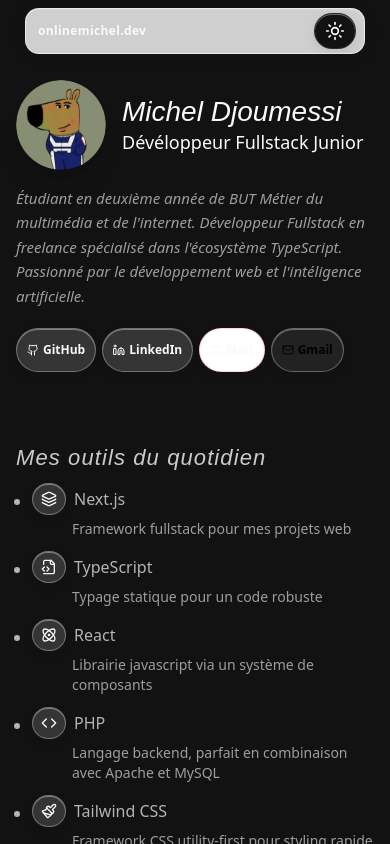
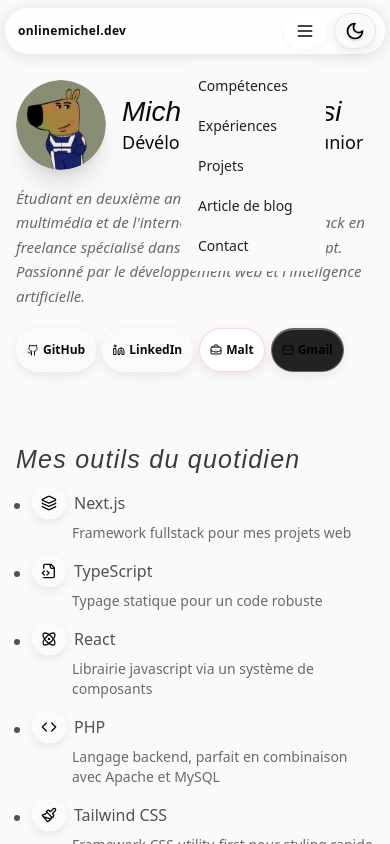
Before and after one commit to michel-DC/Portfolio, a Next.js app: page / in a window 390 px wide. Both pictures are taken after a click on the button 335 px from the left and 31 px from the top of the page. Shown: the top 844 px of the page. Built offline with nearby package versions, Linux system fonts and the light colour scheme; a web font is replaced by a local one.

Commit message:
Enhance Header component with smooth scrolling functionality for section links, update contact link behavior, and improve styling for menu dropdown. Adjust heading sizes in BlogSection, ContactSection, ProjectsSection, SkillsSection, and WorksSection for consistency across sections.

```diff
--- a/src/components/layout/header.tsx
+++ b/src/components/layout/header.tsx
@@ -5,9 +5,6 @@
 import { Button } from "../ui/button";
 import { Sun, Moon, Menu as MenuIcon } from "lucide-react";
 
-/**
- * Header component with floating glassmorphism bubble, always visible during scroll.
- */
 export function Header() {
   const [theme, setTheme] = useState<"dark" | "light">(() => {
     if (typeof window !== "undefined") {
@@ -66,20 +63,40 @@
     { label: "Expériences", href: "#works" },
     { label: "Projets", href: "#projects" },
     { label: "Article de blog", href: "#blog" },
-    { label: "Contact", href: "mailto:micheldjoumessi.contact@gmail.com" },
+    { label: "Contact", href: "#contact" },
   ];
 
-  // --- Floating Glass Morph Header Bubble ---
+  // Handler pour scroll avec offset de 20px vers le bas
+  const handleSectionClick = (e: React.MouseEvent, href: string) => {
+    // Pour mailto ou liens externes on laisse le comportement par défaut
+    if (!href.startsWith("#")) return;
+
+    e.preventDefault();
+    const id = href.slice(1);
+    const el = document.getElementById(id);
+    if (el) {
+      const rect = el.getBoundingClientRect();
+      // Scroll vers l'id en soustrayant 20px après le top relatif à la fenêtre
+      const scrollTarget = window.scrollY + rect.top - 40;
+      window.scrollTo({
+        top: scrollTarget,
+        behavior: "smooth",
+      });
+      setMenuOpen(false);
+    }
+  };
+
   return (
     <div className="fixed top-2 left-0 w-full z-99 flex justify-center pointer-events-none sm:top-4">
       <header
         className="
           pointer-events-auto
           flex items-center
-          w-[95vw] max-w-[340px] xs:max-w-[370px] sm:w-full sm:max-w-3xl
+          w-[99vw] max-w-[380px] xs:max-w-[420px] sm:w-full sm:max-w-3xl
           mx-auto
           px-2 py-1 sm:px-4 sm:py-2 gap-1 sm:gap-2
-          rounded-xl sm:rounded-3xl shadow-lg
+          rounded-3xl
+          shadow-lg
           bg-white/80 dark:bg-white/10
           backdrop-blur-[8px] sm:backdrop-blur-[10px]
           border border-white/60 dark:border-white/15
@@ -104,7 +121,7 @@
         </div>
         <div className="flex items-center gap-2 sm:gap-3 relative">
           <div className="relative">
-            {/* <Button
+            <Button
               ref={menuBtnRef}
               onClick={() => setMenuOpen((menu) => !menu)}
               aria-label="Ouvrir le menu"
@@ -121,28 +138,63 @@
                 size={20}
                 className="w-5 h-5 shrink-0 text-foreground dark:text-foreground"
               />
-            </Button> */}
+            </Button>
             {menuOpen && (
               <div
                 ref={menuRef}
                 className={`
-                  absolute right-0 mt-3 min-w-[145px] xs:min-w-[165px] sm:min-w-[180px] rounded-2xl sm:rounded-3xl z-50 p-1.5 sm:p-2
+                  absolute right-0 mt-3 min-w-[145px] xs:min-w-[165px] sm:min-w-[190px] rounded-2xl sm:rounded-3xl z-50 p-1.5 sm:p-2
                   flex flex-col gap-1
-                  bg-white/95 dark:bg-white/15
-                  backdrop-blur-md shadow-lg transition-all
-                  border border-white/70 dark:border-white/10
-                  sm:bg-white/80
+                  ${
+                    menuOpen
+                      ? `
+                        bg-background backdrop-blur-none! shadow-none! border-transparent!
+                        sm:bg-white/40
+                        sm:backdrop-blur-[18px]
+                        sm:shadow-[0_10px_40px_0_rgba(80,80,180,0.14),0_1.5px_0.5px_0_rgba(255,255,255,0.23)_inset,0_2px_8px_rgba(255,255,255,0.13)_inset]
+                        sm:border sm:border-white/45
+                        sm:dark:bg-white/10 sm:dark:border-white/7
+                      `
+                      : `
+                        bg-white/95 dark:bg-white/15 backdrop-blur-md shadow-lg border border-white/70 dark:border-white/10
+                        sm:bg-white/40
+                        sm:backdrop-blur-[18px]
+                        sm:shadow-[0_10px_40px_0_rgba(80,80,180,0.14),0_1.5px_0.5px_0_rgba(255,255,255,0.23)_inset,0_2px_8px_rgba(255,255,255,0.13)_inset]
+                        sm:border sm:border-white/45
+                        sm:dark:bg-white/10 sm:dark:border-white/7
+                      `
+                  }
+                  transition-all
                 `}
                 style={{
                   boxShadow:
-                    "0 8px 32px 0 rgba(0,0,0,0.09), inset 0 1px 0 rgba(255,255,255,0.35)",
+                    // sm: glass effect - strong blur + layered shadows and insets
+                    "0 10px 40px 0 rgba(80,80,180,0.14), 0 1.5px 0.5px 0 rgba(255,255,255,0.23) inset, 0 2px 8px rgba(255,255,255,0.13) inset",
+                  backdropFilter:
+                    // Enable maximum blur, contrast, and (on desktop) slight brightness
+                    "blur(18px) saturate(1.3) brightness(1.13)",
+                  WebkitBackdropFilter:
+                    "blur(18px) saturate(1.3) brightness(1.13)",
+                  border: "1px solid rgba(255,255,255,0.45)",
+                  ...(window.innerWidth < 640 && {
+                    // On mobile, override glassmorphism to be minimal
+                    boxShadow:
+                      "0 8px 32px 0 rgba(0,0,0,0.09), inset 0 1px 0 rgba(255,255,255,0.15)",
+                    backdropFilter: "blur(4px)",
+                    WebkitBackdropFilter: "blur(4px)",
+                    border: "1px solid transparent",
+                  }),
                 }}
               >
                 {sections.map((section) => (
                   <Link
                     key={section.href}
                     href={section.href}
-                    onClick={() => setMenuOpen(false)}
+                    onClick={(e) => {
+                      handleSectionClick(e, section.href);
+                      // Pour les liens autres que hash
+                      if (!section.href.startsWith("#")) setMenuOpen(false);
+                    }}
                     className="flex items-center gap-2 sm:gap-3 px-2.5 py-2 sm:px-4 rounded-xl text-sm font-medium text-foreground/90 hover:bg-white/25 dark:hover:bg-white/15 transition focus:outline-none focus:ring-2 focus:ring-white/30"
                     tabIndex={0}
                   >
--- a/src/components/sections/blog-section.tsx
+++ b/src/components/sections/blog-section.tsx
@@ -40,7 +40,7 @@
   return (
     <Section className="flex flex-col items-start justify-center pt-8 pb-8 px-4 sm:px-8 w-full">
       <div className="flex flex-col justify-center w-full">
-        <h2 className="text-foreground/80 italic text-[22px] sm:text-[30px] mb-1 leading-tight font-normal tracking-wider w-full">
+        <h2 className="text-foreground/80 italic text-[25px] sm:text-[30px] mb-1 leading-tight font-normal tracking-wider w-full">
           Mes articles favoris
         </h2>
         <div className="pt-2 flex-1 w-full">
--- a/src/components/sections/contact-section.tsx
+++ b/src/components/sections/contact-section.tsx
@@ -5,7 +5,7 @@
   return (
     <Section className="flex flex-col items-start justify-center pt-8 pb-8 px-4 sm:px-8">
       <div className="w-full flex flex-col justify-center">
-        <h2 className="text-foreground/80 italic text-[22px] sm:text-[30px] leading-tight font-normal tracking-wider mb-2">
+        <h2 className="text-foreground/80 italic text-[25px] sm:text-[30px] leading-tight font-normal tracking-wider mb-2">
           Get In Touch
         </h2>
         <div>
--- a/src/components/sections/projects-section.tsx
+++ b/src/components/sections/projects-section.tsx
@@ -57,7 +57,7 @@
   return (
     <Section className="flex flex-col items-start justify-center pt-8 pb-8 px-4 sm:px-8">
       <div className="flex flex-col justify-center w-full">
-        <h2 className="text-foreground/80 italic text-[22px] sm:text-[30px] leading-tight font-normal tracking-wider mb-2">
+        <h2 className="text-foreground/80 italic text-[25px] sm:text-[30px] leading-tight font-normal tracking-wider mb-2">
           Ma sélection de projets
         </h2>
         <div className="ml-2">
--- a/src/components/sections/skills-section.tsx
+++ b/src/components/sections/skills-section.tsx
@@ -75,7 +75,7 @@
   return (
     <Section className="flex flex-col items-start justify-center pt-8 pb-8 px-4 sm:px-8">
       <div className="flex flex-col justify-center">
-        <h2 className="text-foreground/80 italic text-[22px] sm:text-[30px] leading-tight font-normal tracking-wider mb-1">
+        <h2 className="text-foreground/80 italic text-[25px] sm:text-[30px] leading-tight font-normal tracking-wider mb-1">
           Mes outils du quotidien
         </h2>
         <div className="flex-1 ml-4 pt-2">
--- a/src/components/sections/works-section.tsx
+++ b/src/components/sections/works-section.tsx
@@ -51,7 +51,7 @@
   return (
     <Section className="flex flex-col items-start justify-center pt-8 pb-8 px-4 sm:px-8">
       <div className="w-full flex flex-col justify-center">
-        <h2 className="text-foreground/80 italic text-[22px] sm:text-[30px] leading-tight font-normal tracking-wider mb-2">
+        <h2 className="text-foreground/80 italic text-[25px] sm:text-[30px] leading-tight font-normal tracking-wider mb-2">
           Mes expériences professionnelles
         </h2>
         <div className="ml-2">
```
